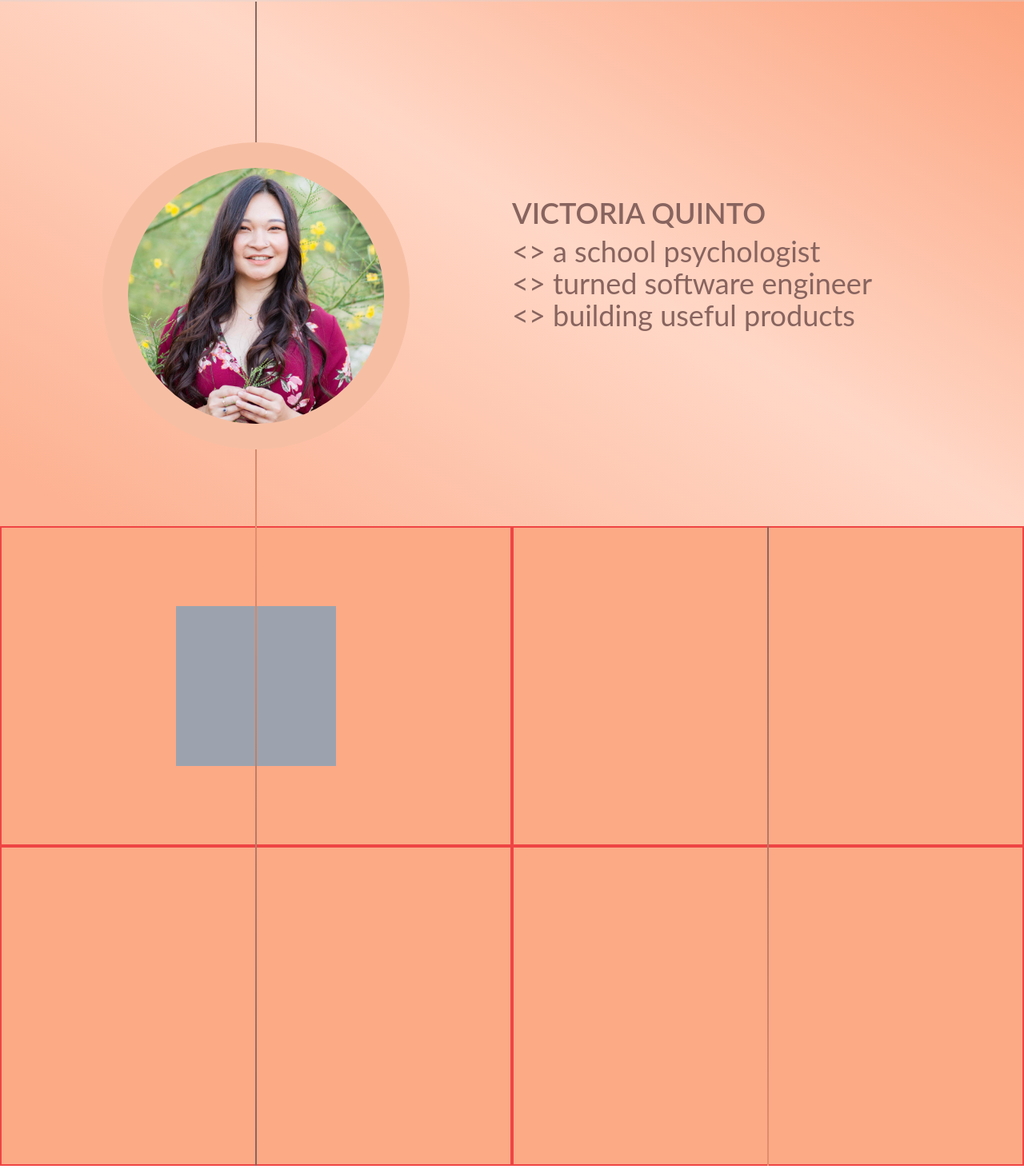
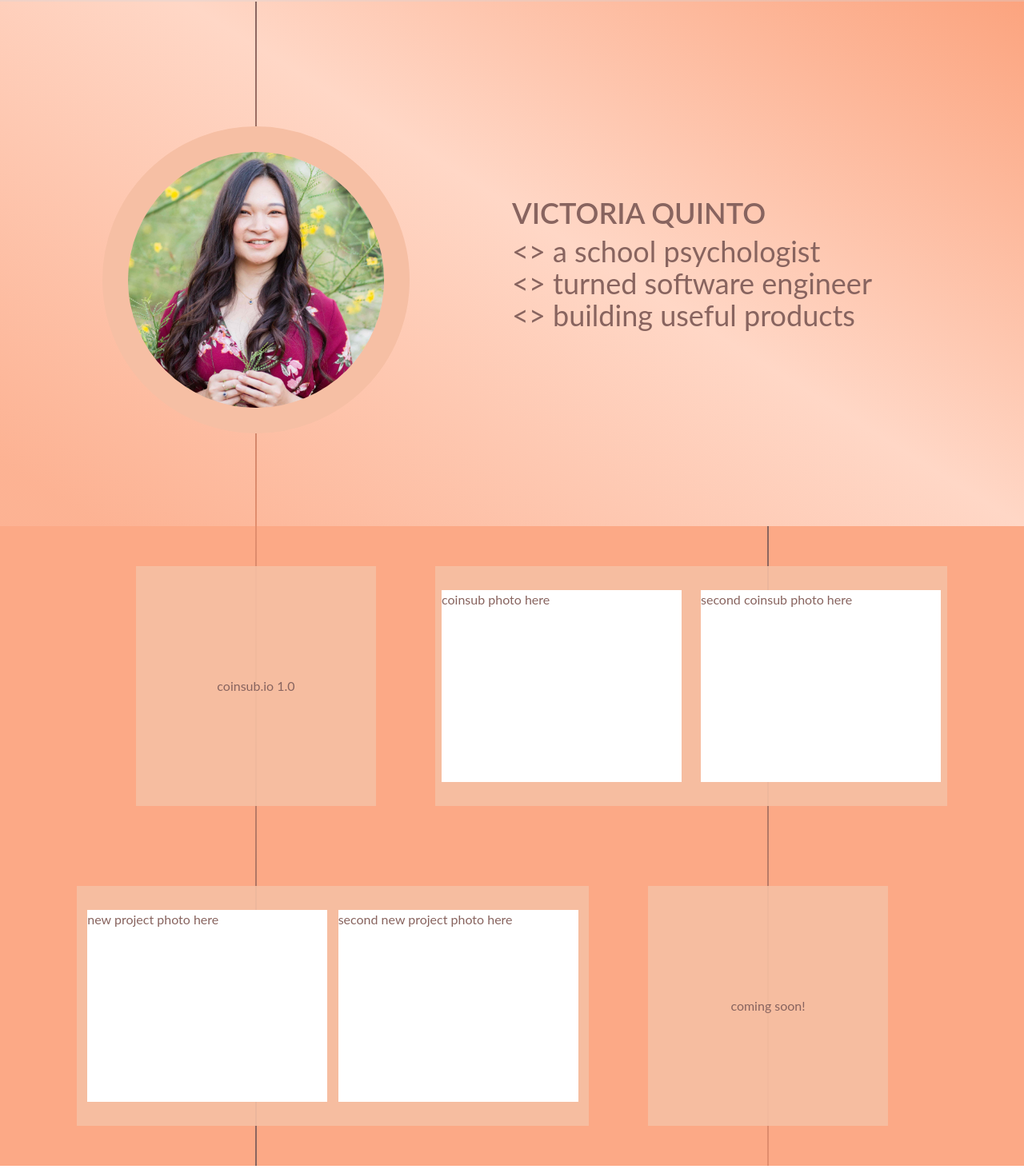
Before and after one commit to victoriajquinto/portfolio, a Next.js app: page / in a window 1280 px wide. Shown: the part 142-1604 px from the top of the page at 80% size. Built offline with nearby package versions, Linux system fonts and the light colour scheme.

Commit message:
add structural styling to work section

```diff
--- a/src/app/components/Hero.tsx
+++ b/src/app/components/Hero.tsx
@@ -10,16 +10,16 @@ const Hero = () => {
     <TopNav />
     <div className="h-36 w-screen flex-col justify-between"></div>
     <div className="h-[calc(100vh-144px)] sm:flex ">
-      <div className="h-1/2 sm:h-full sm:w-1/2 relative flex-col pt-20 sm:flex sm:justify-center items-center">
+      <div className="h-1/2 sm:h-full sm:w-1/2 relative flex-col pt-10 flex sm:justify-center items-center">
         <div className="sm:absolute sm:inset-y-0 sm:left-1/2 sm:transform sm:-translate-x-1/2 sm:w-0.5 line-dark-to-light"></div>
         <Image
-          className="rounded-full m-auto w-72 sm:w-96 h-72 sm:h-96 border-16 sm:border-32 border-peach z-10"
+          className="rounded-full m-auto w-44 sm:w-96 h-44 sm:h-96 border-16 sm:border-32 border-peach z-10"
           src={headshot}
           alt="headshot photo"
         />
       </div>
       <div className="h:1/2 sm:h-full sm:w-1/2  sm:flex justify-center sm:justify-start sm:items-center ">
-        <div className="p-8 sm:p-0 font-lato text-brown text-center sm:text-left text-2xl sm:text-4xl">
+        <div className="p-4 sm:p-0 font-lato text-brown text-center sm:text-left text-xl sm:text-4xl">
           <div className="m-auto pb-2 font-semibold">VICTORIA QUINTO</div>
           <div>
             &lt;&gt; a school psychologist
--- a/src/app/components/Work.tsx
+++ b/src/app/components/Work.tsx
@@ -3,22 +3,30 @@ const Work = () => {
     <div className="bg-[#fca986] h-screen w-screen relative flex overflow-hidden">
       <div className="w-1/2 h-full relative">
         <div className="absolute inset-y-0 left-1/2 transform -translate-x-1/2 w-0.5 line-light-to-dark"></div>
-        <div className="h-1/2 border-2 border-red-500 flex justify-center items-center">
-          <div className="w-[200px] h-[200px] bg-gray-400">
-
+        <div className="relative h-1/2 flex justify-center items-center">
+          <div className="w-[150px] sm:w-[300px] h-[150px] sm:h-[300px] bg-peach/90 z-10 flex justify-center items-center font-lato text-brown">
+            coinsub.io 1.0
           </div>
         </div>
-        <div className="h-1/2 border-2 border-red-500 flex">
-
+        <div className="relative h-1/2  flex justify-center items-center">
+          <div className="absolute sm:left-[15%] w-full h-[150px] sm:h-[300px] bg-peach/90 flex justify-evenly items-center font-lato text-brown z-10">
+            <div className="bg-white h-[80%] w-[300px]">new project photo here</div>
+            <div className="hidden sm:block bg-white h-[80%] w-[300px]">second new project photo here</div>
+          </div>
         </div>
       </div>
-      <div className="w-1/2 h-full relative">
+      <div className="relative w-1/2 h-full">
         <div className="absolute inset-y-0 left-1/2 transform -translate-x-1/2 w-0.5 line-dark-to-light"></div>
-        <div className="h-1/2 border-2 border-red-500">
-
+        <div className="relative h-1/2 flex justify-center items-center">
+          <div className="relative sm:right-[15%] w-full h-[150px] sm:h-[300px] bg-peach/90 flex justify-evenly items-center gap-4 font-lato text-brown z-10">
+            <div className="bg-white h-[80%] w-[300px]">coinsub photo here</div>
+            <div className="hidden sm:block bg-white h-[80%] w-[300px]">second coinsub photo here</div>
+          </div>
         </div>
-        <div className="h-1/2 border-2 border-red-500 flex">
-
+        <div className="relative h-1/2 flex justify-center items-center">
+          <div className="w-[150px] sm:w-[300px] h-[150px] sm:h-[300px] bg-peach/90 flex justify-center items-center font-lato text-brown z-10">
+            coming soon!
+          </div>
         </div>
       </div>
     </div>
```
